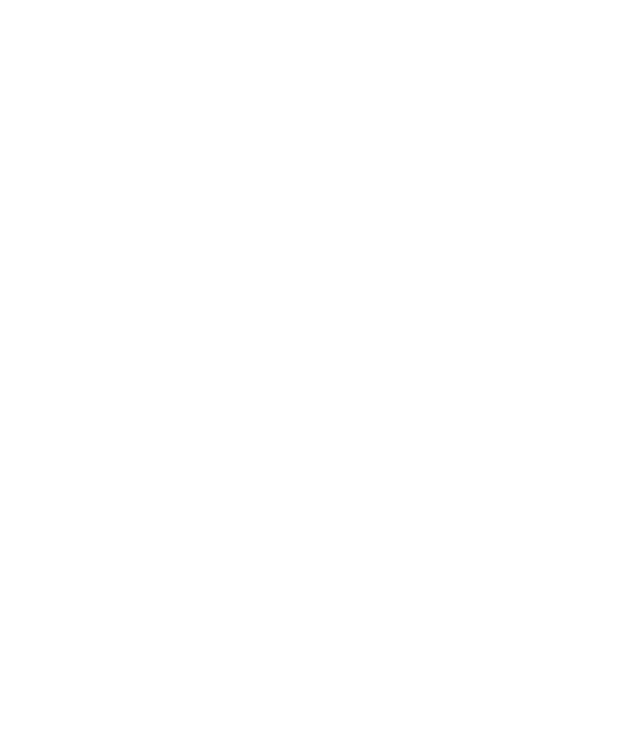
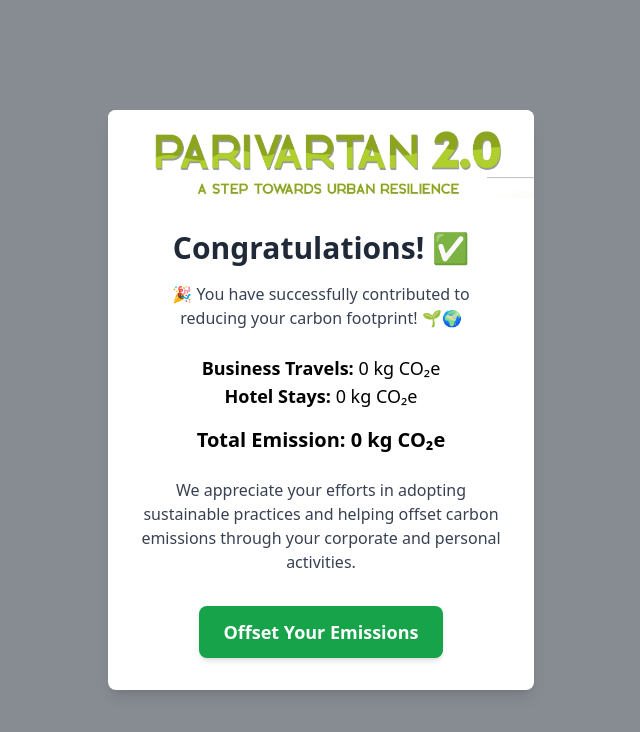
Before and after one commit to scsfitsol/spinner, a React (Create React App) app: page /emission in a window 1280 px wide. Before the commit this address had no page. Shown: the top 732 px of the page, without its empty margins (319-959 px from the left). Built offline with nearby package versions, Linux system fonts and the light colour scheme.

Commit message:
added parivartan emission card

```diff
--- a/src/App.js
+++ b/src/App.js
@@ -6,6 +6,7 @@ import Calculator from "./Component/SpinMain/Calculator/Calculator";
 import { Routes, Route } from "react-router-dom";
 import Certificate from "./Component/Certification/Certificate";
 import Thanks from './Component/SpinMain/SpinWheel/Thanks';
+import EmissionCard from "./Component/SpinMain/parivartan/EmissionCard";
 
 function App() {
   return (
@@ -14,6 +15,7 @@ function App() {
       <Route path="/" element={<FormSection />} />
       <Route path="/spin" element={<SpinWheel />} />
       <Route path="/calculator" element={<Calculator />} />
+      <Route path="/emission" element={<EmissionCard />} />
       <Route path="/certificate" element={<Certificate />} />
       <Route path="/thanks" element={<Thanks />} />
       </Routes>
--- /dev/null
+++ b/src/Component/SpinMain/parivartan/EmissionCard.js
@@ -0,0 +1,60 @@
+import React, { useState } from "react";
+import "tailwindcss/tailwind.css";
+import { useNavigate } from "react-router-dom";
+import parivartan from "../parivartan.png"; // Ensure you have the image in the correct path
+
+const EmissionCard = ({ businessEmission, hotelEmission }) => {
+  const [isVisible, setIsVisible] = useState(true);
+  const navigate = useNavigate();
+
+  const totalEmission = businessEmission + hotelEmission;
+
+  const handleClose = () => {
+    navigate("/offset-emissions"); // Adjust navigation as necessary
+    setIsVisible(false);
+  };
+
+  if (!isVisible) {
+    return null;
+  }
+
+  return (
+    <div className="fixed inset-0 flex justify-center items-center bg-gray-900 bg-opacity-50 z-50">
+      <div className="bg-white rounded-lg shadow-lg overflow-hidden w-full sm:w-3/4 md:w-2/3 lg:w-1/3">
+      <img src={parivartan} alt="parivartan" className="w-full h-full" />
+        <div className="p-8">
+          <h2 className="text-3xl font-bold text-gray-800 mb-4 text-center">
+            Congratulations! ✅
+          </h2>
+          <p className="text-gray-700 text-center">
+            🎉 You have successfully contributed to reducing your carbon footprint! 🌱🌍
+          </p>
+          <div className="my-6">
+            <p className="text-lg text-center">
+              <strong>Business Travels:</strong> {businessEmission || 0} kg CO₂e
+            </p>
+            <p className="text-lg text-center">
+              <strong>Hotel Stays:</strong> {hotelEmission || 0} kg CO₂e
+            </p>
+            <p className="mt-4 text-xl text-center font-bold">
+              Total Emission: {totalEmission || 0} kg CO₂e
+            </p>
+          </div>
+          <p className="text-gray-700 mt-4 text-center">
+            We appreciate your efforts in adopting sustainable practices and helping offset carbon emissions through your corporate and personal activities.
+          </p>
+          <div className="mt-8 flex justify-center">
+            <button
+              onClick={handleClose}
+              className="px-6 py-3 bg-green-600 text-white text-lg font-bold rounded-lg shadow-md hover:bg-green-700 transition duration-300"
+            >
+              Offset Your Emissions
+            </button>
+          </div>
+        </div>
+      </div>
+    </div>
+  );
+};
+
+export default EmissionCard;
```
Also changed, not shown: src/Component/SpinMain/parivartan.png (added), 1 other file (tests, documents, lock files or other folders).
